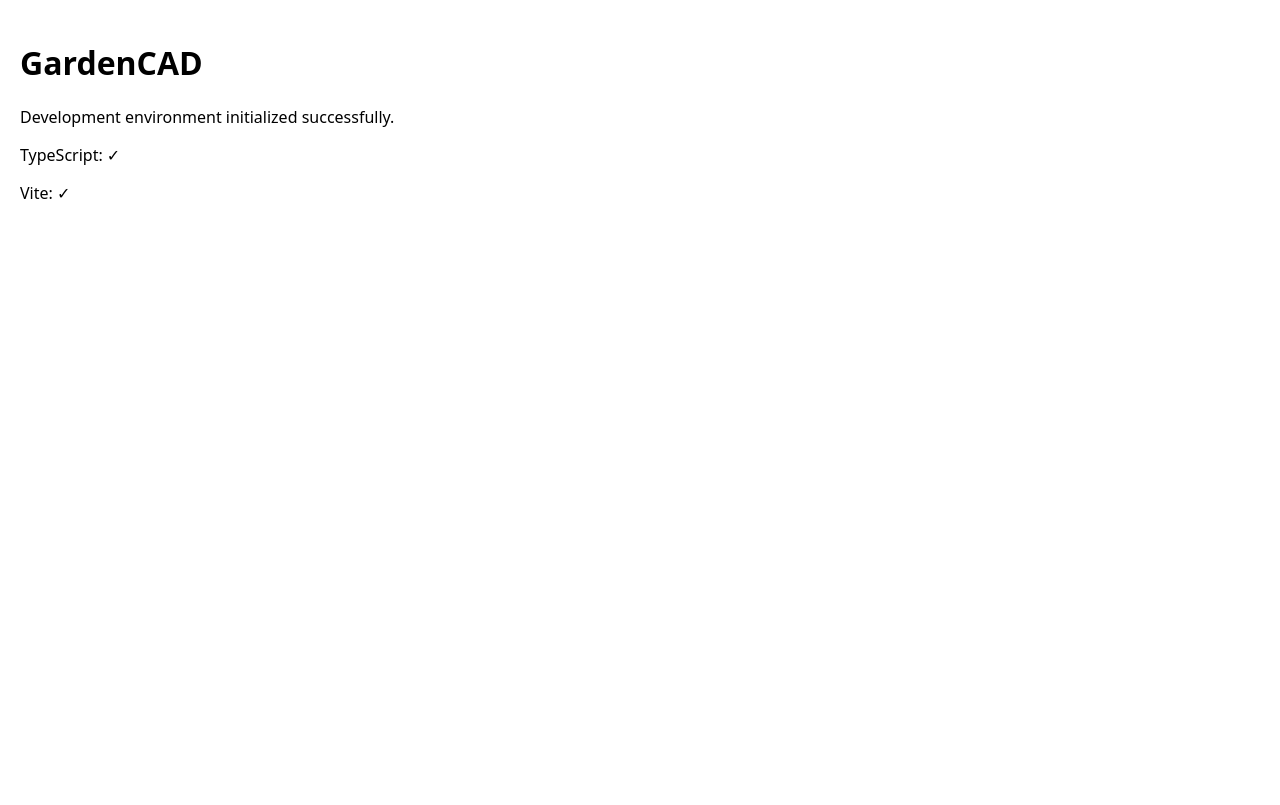
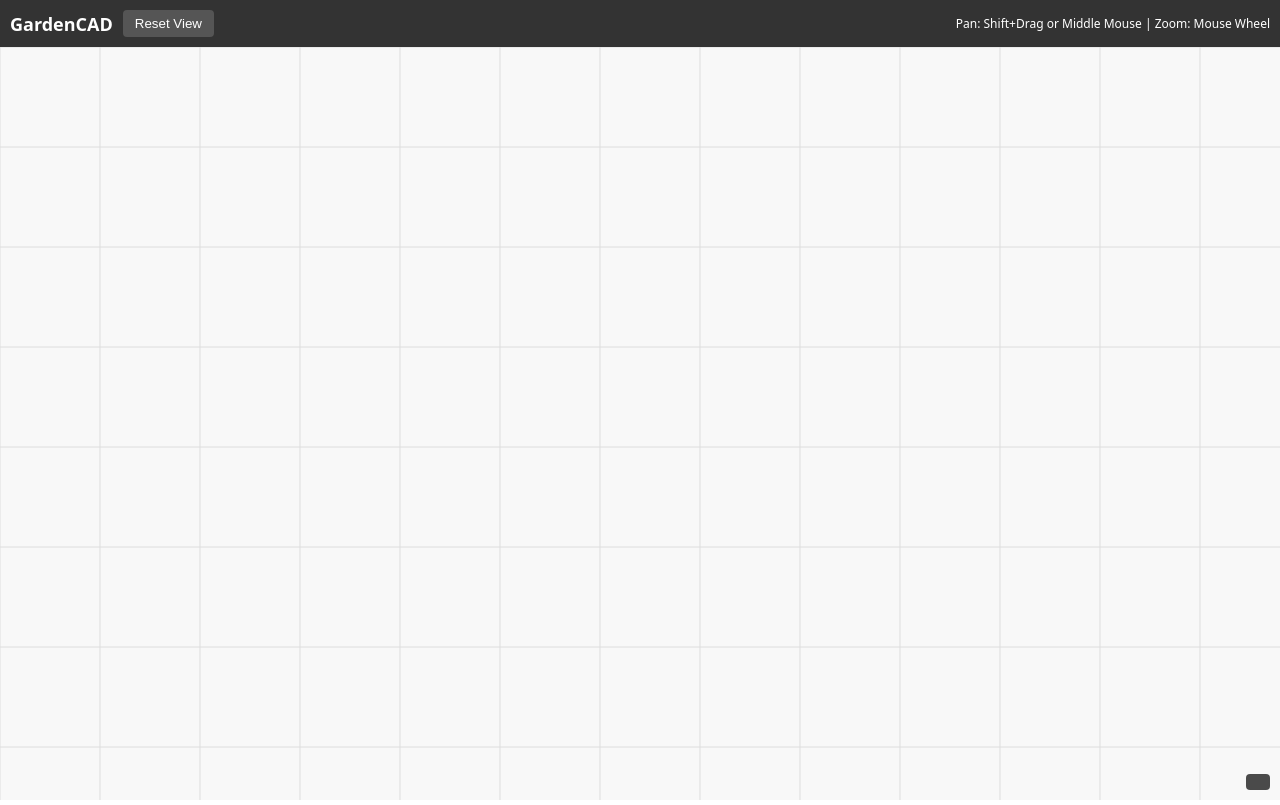
Before and after one commit to PilleCoder/garden-cad, a website built with Vite: page index.html in a window 1280 px wide. Built offline with nearby package versions, Linux system fonts and the light colour scheme.

Commit message:
slice-02: Implement SVG viewport foundation with pan/zoom and grid

```diff
--- a/index.html
+++ b/index.html
@@ -5,8 +5,27 @@
     <meta name="viewport" content="width=device-width, initial-scale=1.0" />
     <title>GardenCAD</title>
     <style>
-      body { margin: 0; padding: 0; font-family: system-ui, sans-serif; }
-      #app { width: 100vw; height: 100vh; }
+      body {
+        margin: 0;
+        padding: 0;
+        font-family: system-ui, sans-serif;
+        overflow: hidden;
+      }
+      #app {
+        width: 100vw;
+        height: 100vh;
+      }
+      button {
+        padding: 6px 12px;
+        border: none;
+        background: #555;
+        color: white;
+        border-radius: 4px;
+        cursor: pointer;
+      }
+      button:hover {
+        background: #666;
+      }
     </style>
   </head>
   <body>
--- a/src/main.ts
+++ b/src/main.ts
@@ -1,14 +1,31 @@
-// Entry point - proof of setup
-console.log('GardenCAD initializing...');
+import { Viewport } from './viewport/Viewport';
+
+console.log('GardenCAD v0.2 - SVG Viewport');
 
 const app = document.getElementById('app');
-if (app) {
-  app.innerHTML = `
-    <div style="padding: 20px;">
-      <h1>GardenCAD</h1>
-      <p>Development environment initialized successfully.</p>
-      <p>TypeScript: ✓</p>
-      <p>Vite: ✓</p>
+if (!app) {
+  throw new Error('App container not found');
+}
+
+// Create UI structure
+app.innerHTML = `
+  <div style="display: flex; flex-direction: column; width: 100%; height: 100vh;">
+    <div style="padding: 10px; background: #333; color: white; display: flex; gap: 10px; align-items: center;">
+      <h1 style="margin: 0; font-size: 18px;">GardenCAD</h1>
+      <button id="reset-view">Reset View</button>
+      <span style="margin-left: auto; font-size: 12px;">Pan: Shift+Drag or Middle Mouse | Zoom: Mouse Wheel</span>
     </div>
-  `;
+    <div id="viewport-container" style="flex: 1; position: relative;"></div>
+  </div>
+`;
+
+const container = document.getElementById('viewport-container');
+if (!container) {
+  throw new Error('Viewport container not found');
 }
+
+const viewport = new Viewport(container);
+
+document.getElementById('reset-view')?.addEventListener('click', () => {
+  viewport.reset();
+});
--- /dev/null
+++ b/src/types/geometry.ts
@@ -0,0 +1,18 @@
+export interface Point {
+  x: number; // centimeters
+  y: number; // centimeters
+}
+
+export interface Bounds {
+  minX: number;
+  minY: number;
+  maxX: number;
+  maxY: number;
+}
+
+export interface ViewportState {
+  panX: number;
+  panY: number;
+  zoom: number;
+  rotation: number; // degrees, 0 = north-up
+}
--- /dev/null
+++ b/src/viewport/Grid.ts
@@ -0,0 +1,62 @@
+import { ViewportState } from '../types/geometry';
+
+export class Grid {
+  private gridSpacing: number = 100; // 100 cm = 1 meter default
+
+  setSpacing(spacingCm: number): void {
+    this.gridSpacing = spacingCm;
+  }
+
+  // Generate grid SVG elements based on visible bounds
+  render(worldGroup: SVGGElement, viewportState: ViewportState, svgRect: DOMRect): void {
+    const existingGrid = worldGroup.querySelector('#grid');
+    if (existingGrid) {
+      existingGrid.remove();
+    }
+
+    const gridGroup = document.createElementNS('http://www.w3.org/2000/svg', 'g');
+    gridGroup.id = 'grid';
+
+    // Calculate visible world bounds
+    const topLeft = this.screenToWorldSimple(0, 0, viewportState);
+    const bottomRight = this.screenToWorldSimple(svgRect.width, svgRect.height, viewportState);
+
+    const minX = Math.floor(topLeft.x / this.gridSpacing) * this.gridSpacing;
+    const maxX = Math.ceil(bottomRight.x / this.gridSpacing) * this.gridSpacing;
+    const minY = Math.floor(topLeft.y / this.gridSpacing) * this.gridSpacing;
+    const maxY = Math.ceil(bottomRight.y / this.gridSpacing) * this.gridSpacing;
+
+    // Vertical lines
+    for (let x = minX; x <= maxX; x += this.gridSpacing) {
+      const line = document.createElementNS('http://www.w3.org/2000/svg', 'line');
+      line.setAttribute('x1', x.toString());
+      line.setAttribute('y1', minY.toString());
+      line.setAttribute('x2', x.toString());
+      line.setAttribute('y2', maxY.toString());
+      line.setAttribute('stroke', '#ddd');
+      line.setAttribute('stroke-width', (1 / viewportState.zoom).toString());
+      gridGroup.appendChild(line);
+    }
+
+    // Horizontal lines
+    for (let y = minY; y <= maxY; y += this.gridSpacing) {
+      const line = document.createElementNS('http://www.w3.org/2000/svg', 'line');
+      line.setAttribute('x1', minX.toString());
+      line.setAttribute('y1', y.toString());
+      line.setAttribute('x2', maxX.toString());
+      line.setAttribute('y2', y.toString());
+      line.setAttribute('stroke', '#ddd');
+      line.setAttribute('stroke-width', (1 / viewportState.zoom).toString());
+      gridGroup.appendChild(line);
+    }
+
+    worldGroup.appendChild(gridGroup);
+  }
+
+  private screenToWorldSimple(screenX: number, screenY: number, state: ViewportState) {
+    return {
+      x: (screenX - state.panX) / state.zoom,
+      y: (screenY - state.panY) / state.zoom
+    };
+  }
+}
--- /dev/null
+++ b/src/viewport/Viewport.ts
@@ -0,0 +1,109 @@
+import { ViewportTransform } from './ViewportTransform';
+import { Grid } from './Grid';
+import { Point } from '../types/geometry';
+
+export class Viewport {
+  private svg: SVGSVGElement;
+  private worldGroup: SVGGElement;
+  private transform: ViewportTransform;
+  private grid: Grid;
+  private isPanning: boolean = false;
+  private lastMousePos: Point = { x: 0, y: 0 };
+  private coordinateDisplay: HTMLElement;
+
+  constructor(container: HTMLElement) {
+    this.transform = new ViewportTransform();
+    this.grid = new Grid();
+
+    // Create SVG
+    this.svg = document.createElementNS('http://www.w3.org/2000/svg', 'svg');
+    this.svg.style.width = '100%';
+    this.svg.style.height = '100%';
+    this.svg.style.background = '#f8f8f8';
+
+    // Create world coordinate group
+    this.worldGroup = document.createElementNS('http://www.w3.org/2000/svg', 'g');
+    this.worldGroup.id = 'world';
+    this.svg.appendChild(this.worldGroup);
+
+    container.appendChild(this.svg);
+
+    // Create coordinate display overlay
+    this.coordinateDisplay = document.createElement('div');
+    this.coordinateDisplay.style.position = 'absolute';
+    this.coordinateDisplay.style.bottom = '10px';
+    this.coordinateDisplay.style.right = '10px';
+    this.coordinateDisplay.style.background = 'rgba(0,0,0,0.7)';
+    this.coordinateDisplay.style.color = 'white';
+    this.coordinateDisplay.style.padding = '8px 12px';
+    this.coordinateDisplay.style.fontFamily = 'monospace';
+    this.coordinateDisplay.style.fontSize = '12px';
+    this.coordinateDisplay.style.borderRadius = '4px';
+    this.coordinateDisplay.style.pointerEvents = 'none';
+    container.appendChild(this.coordinateDisplay);
+
+    this.attachEventListeners();
+    this.render();
+  }
+
+  private attachEventListeners(): void {
+    // Pan on middle mouse or Shift+drag
+    this.svg.addEventListener('mousedown', (e) => {
+      if (e.button === 1 || (e.button === 0 && e.shiftKey)) {
+        this.isPanning = true;
+        this.lastMousePos = { x: e.clientX, y: e.clientY };
+        e.preventDefault();
+      }
+    });
+
+    window.addEventListener('mousemove', (e) => {
+      if (this.isPanning) {
+        const dx = e.clientX - this.lastMousePos.x;
+        const dy = e.clientY - this.lastMousePos.y;
+        this.transform.pan(dx, dy);
+        this.lastMousePos = { x: e.clientX, y: e.clientY };
+        this.render();
+      }
+
+      // Update coordinate display
+      const rect = this.svg.getBoundingClientRect();
+      const worldPos = this.transform.screenToWorld(
+        e.clientX - rect.left,
+        e.clientY - rect.top
+      );
+      this.coordinateDisplay.textContent =
+        `X: ${worldPos.x.toFixed(1)} cm  Y: ${worldPos.y.toFixed(1)} cm  Zoom: ${(this.transform.getState().zoom * 100).toFixed(0)}%`;
+    });
+
+    window.addEventListener('mouseup', () => {
+      this.isPanning = false;
+    });
+
+    // Zoom on wheel
+    this.svg.addEventListener('wheel', (e) => {
+      e.preventDefault();
+      const rect = this.svg.getBoundingClientRect();
+      const zoomDelta = e.deltaY < 0 ? 1.1 : 0.9;
+      this.transform.zoomAt(e.clientX - rect.left, e.clientY - rect.top, zoomDelta);
+      this.render();
+    });
+  }
+
+  private render(): void {
+    // Apply transform to world group
+    this.worldGroup.setAttribute('transform', this.transform.toSVGTransform());
+
+    // Render grid in world coordinates
+    const svgRect = this.svg.getBoundingClientRect();
+    this.grid.render(this.worldGroup, this.transform.getState(), svgRect);
+  }
+
+  reset(): void {
+    this.transform.reset();
+    this.render();
+  }
+
+  getWorldGroup(): SVGGElement {
+    return this.worldGroup;
+  }
+}
--- /dev/null
+++ b/src/viewport/ViewportTransform.ts
@@ -0,0 +1,58 @@
+import { Point, ViewportState } from '../types/geometry';
+
+export class ViewportTransform {
+  private state: ViewportState;
+
+  constructor() {
+    this.state = { panX: 0, panY: 0, zoom: 1.0, rotation: 0 };
+  }
+
+  // Convert screen pixel coordinates to world coordinates (cm)
+  screenToWorld(screenX: number, screenY: number): Point {
+    return {
+      x: (screenX - this.state.panX) / this.state.zoom,
+      y: (screenY - this.state.panY) / this.state.zoom
+    };
+  }
+
+  // Convert world coordinates (cm) to screen pixels
+  worldToScreen(worldX: number, worldY: number): Point {
+    return {
+      x: worldX * this.state.zoom + this.state.panX,
+      y: worldY * this.state.zoom + this.state.panY
+    };
+  }
+
+  // Apply pan offset
+  pan(deltaX: number, deltaY: number): void {
+    this.state.panX += deltaX;
+    this.state.panY += deltaY;
+  }
+
+  // Apply zoom centered on a screen point
+  zoomAt(screenX: number, screenY: number, zoomDelta: number): void {
+    const worldBefore = this.screenToWorld(screenX, screenY);
+    this.state.zoom *= zoomDelta;
+    this.state.zoom = Math.max(0.1, Math.min(100, this.state.zoom));
+    const worldAfter = this.screenToWorld(screenX, screenY);
+
+    // Adjust pan to keep world point under cursor
+    this.state.panX += (worldAfter.x - worldBefore.x) * this.state.zoom;
+    this.state.panY += (worldAfter.y - worldBefore.y) * this.state.zoom;
+  }
+
+  // Reset to origin
+  reset(): void {
+    this.state = { panX: 0, panY: 0, zoom: 1.0, rotation: 0 };
+  }
+
+  // Get current state for rendering
+  getState(): ViewportState {
+    return { ...this.state };
+  }
+
+  // Get SVG transform string
+  toSVGTransform(): string {
+    return `translate(${this.state.panX}, ${this.state.panY}) scale(${this.state.zoom})`;
+  }
+}
```
